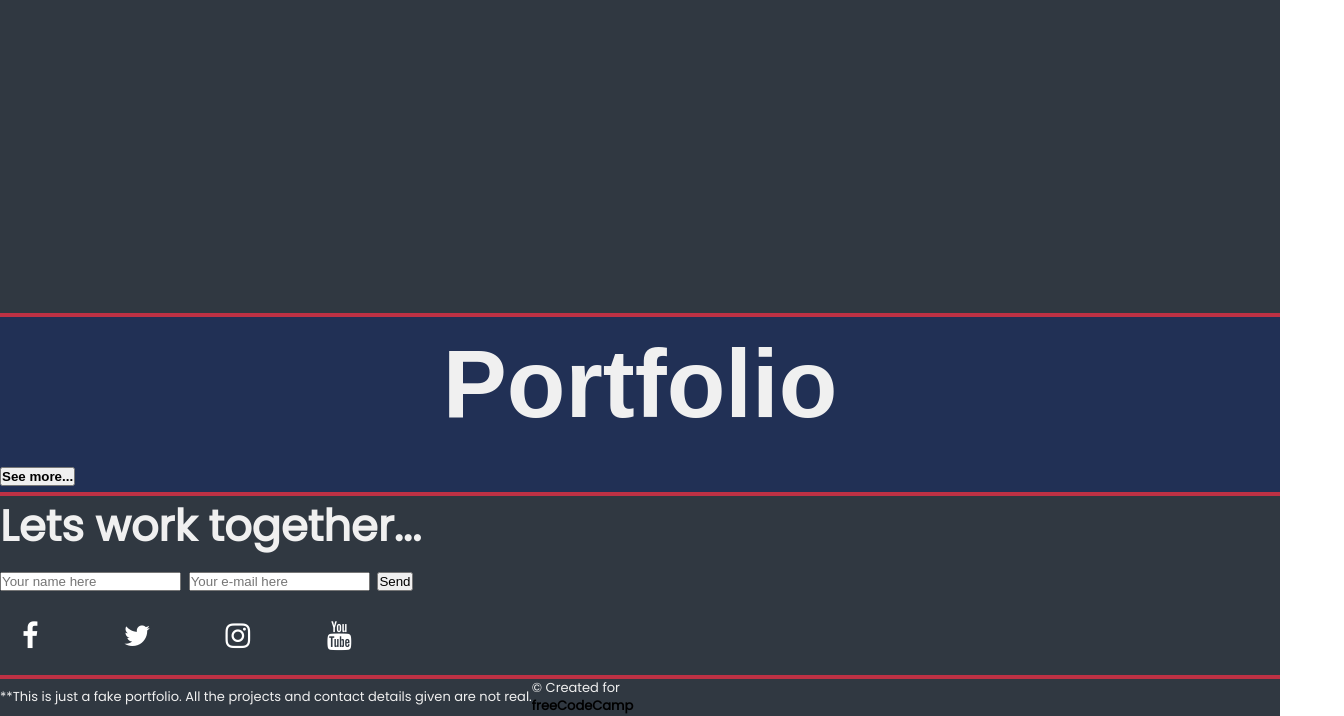
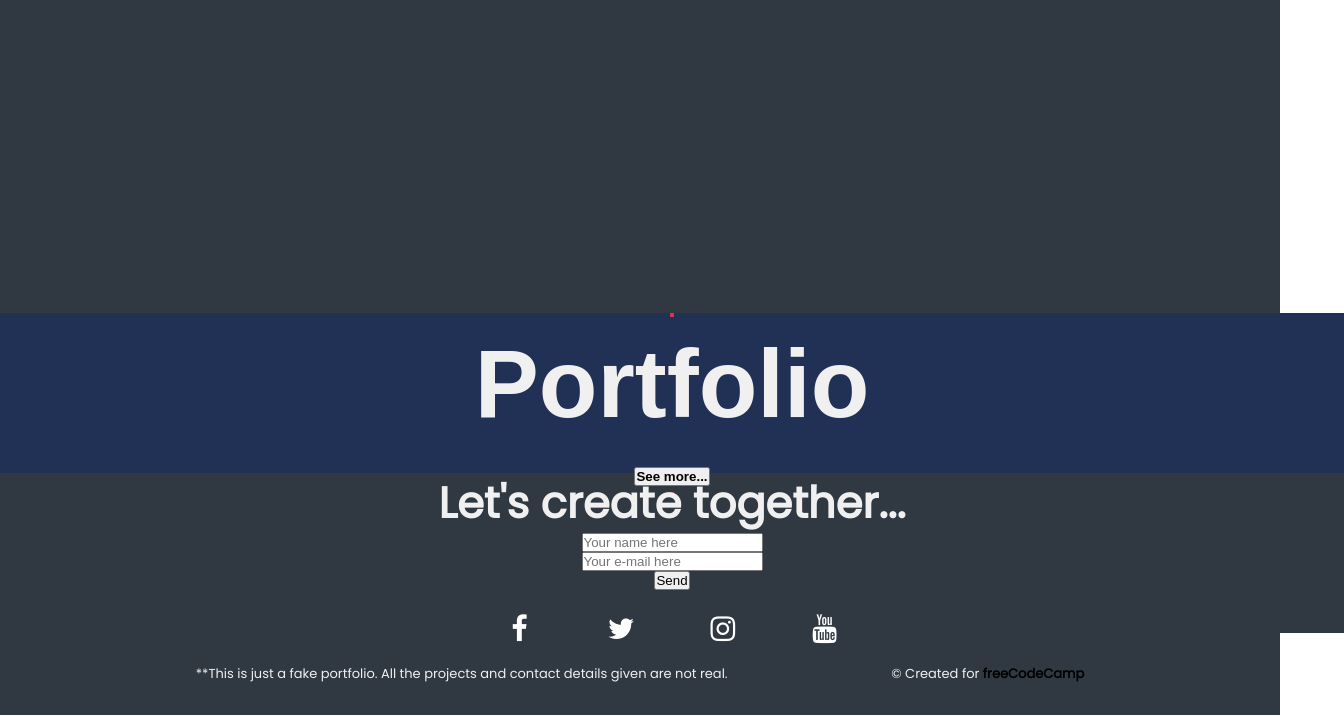
Before and after one commit to marcossgonzalez/PersonalPortfolioFreeCodeCamp, a plain HTML site: page index.html in a window 1280 px wide. Shown: the part 491-1207 px from the top of the page, 1344 px wide, since content can reach past the window. Drawn offline with Linux system fonts and the light colour scheme.

Commit message:
Update test
Update test

```diff
--- a/index.html
+++ b/index.html
@@ -46,18 +46,15 @@
                         <div>
                             <a href=""></a>
                         </div>
-                        <button class="btn see-more"><a href="www.freecodecamp.com" target="_blank">See more...</a></button>
+                        <button class="see-more"><a href="www.freecodecamp.com" target="_blank">See more...</a></button>
                     </ul>
                     <hr>
             </section>
         <section class="Contact">
-            <h2>Lets work together...</h2>
+            <h2>Let's create together...</h2>
             <input type="text" name="Name" id="Name" placeholder="Your name here"/>
             <input type="mailto:marcos.s.gonzalezjr@outlook.com" placeholder="Your e-mail here"/>
             <input type="button" value="Send">
-
-        </section>
-        <section id="ContactLinks">
             <div class="social-icons">
                 <a href="https://www.facebook.com/freecodecamp"
                   ><i class="fa fa-facebook"></i
@@ -72,9 +69,10 @@
                   ><i class="fa fa-youtube"></i
                 ></a>
             </div>
-            <hr>
         </section>
+        <section >
             <footer class="footer">
+                <div>
                     <p> **This is just a fake portfolio. All the projects and contact details
                         given are not real.
                     </p>
@@ -82,6 +80,9 @@
                         © Created for
                         <a id="profile-link" target="_blank" href="https://www.freecodecamp.com/" target="_blank">freeCodeCamp</a>
                     </p>
+                </div>
             </footer>
+         </section>
+
     </body>
 </html>
--- a/styles.css
+++ b/styles.css
@@ -1,6 +1,6 @@
 :root {
     --main-white: #f0f0f0;
-    --main-red: #be3144;
+    --main-red: #d5364c;
     --main-blue: #213055;
     --main-gray: #303841;
   }
@@ -26,6 +26,20 @@
     justify-content: center;
     display: flex;
 }
+.Contact{
+    display: flex;
+    flex-direction: column;
+    justify-content: space-evenly;
+    align-items: center;
+    text-align: center;
+    width: 100%;
+    height: 20vh;
+    padding: 0 2rem;
+    background: var(--main-gray);
+}
+.Contact > input{
+    display: inline;
+}
 
 body {
     font-family: 'Poppins', sans-serif;
@@ -35,7 +49,16 @@ body {
     color: var(--main-white);
   }
 #projects{
+    display: flex;
+    flex-direction: column;
+    justify-content: space-evenly;
+    align-items: center;
+    text-align: center;
+    width: 100%;
+    height: 20vh;
+    padding: 0 2rem;
     background-color: var(--main-blue);
+    border: #d5364c;
 }
 li{
     list-style-type: none;
@@ -115,14 +138,16 @@ h1{
 .fa-youtube{
     color: white;
 }
+footer > div{
+    display: flex;
+    justify-content: space-evenly;
+    padding: 2rem;
+}
+footer > p {
+    margin: 0.5rem;
+}
 
-footer{
+.seemore{
     display: flex;
     align-items: center;
-    top: 10px;
-    bottom: 10px;
 }
-footer > p > a{
-    display: flex;
-    justify-content: right;
-}
```
Lines whose indentation alone changed are shown as unchanged.
